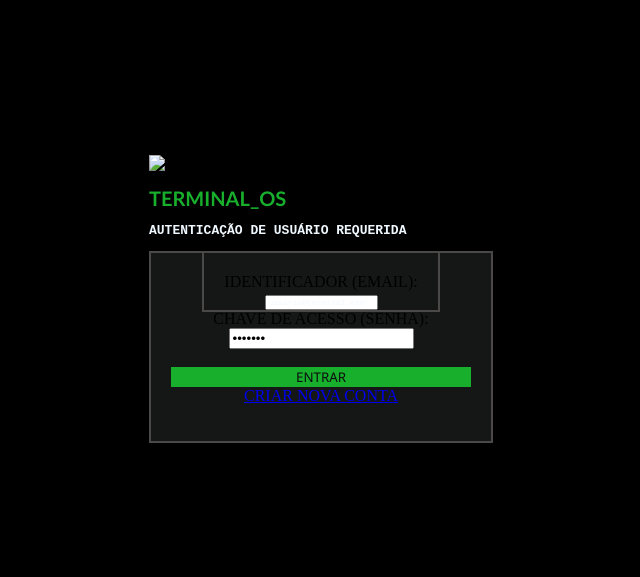
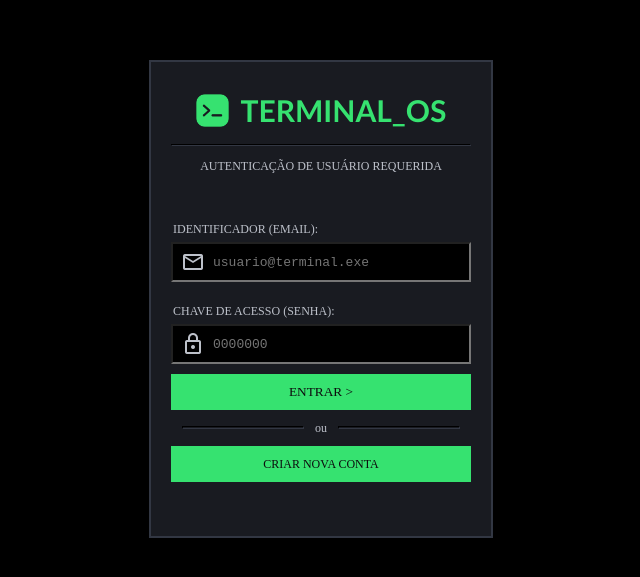
Before and after one commit to Isradias/Terminal, a plain HTML site: page Front/Home/home.html in a window 1280 px wide. Shown: the part 101-678 px from the top of the page, without its empty margins (319-959 px from the left). Drawn offline with nearby package versions, Linux system fonts and the light colour scheme; files that its build step writes are made by us from their sources; files whose address does not match are found by name.

Commit message:
css do home feito

```diff
--- a/Front/Home/home.css
+++ b/Front/Home/home.css
@@ -5,20 +5,44 @@ body {
 	justify-content: center;
 	align-items: center;
 	background-color: black;
+	font-family: IBM Plex Mono;
 }
-.identificador {
-	border: 2px solid rgb(75, 72, 72);
+.logo {
+	display: flex;
+	justify-content: center;
+	align-items: center;
+	gap: 10px;
+}
+
+.logo img {
+	height: 35px;
+	fill: #36e270;
+}
+
+.titulo hr {
+	border-color: #323743;
+}
+
+.container {
+	display: flex;
+	flex-direction: column;
+	border: 2px solid #323743;
 	padding: 20px;
 	border-radius: 0px;
-	background-color: rgb(21, 22, 22);
+	background-color: #191b21;
 	width: 300px;
 	text-align: center;
+	font-size: 12px;
+	line-height: 16px;
+	font-weight: 400;
+	color: #bdc1caff;
+	gap: 30px;
 }
 h1 {
-	color: rgb(24, 175, 44);
+	color: #36e270;
 	font-family:
 		"Gill Sans", "Gill Sans MT", Calibri, "Trebuchet MS", sans-serif;
-	font-size: 20px;
+	font-size: 30px;
 	height: max-content;
 }
 h3 {
@@ -35,41 +59,71 @@ h4 {
 h6 {
 	font-family: monospace;
 }
-#email {
+
+.formulario {
+	display: flex;
+	flex-direction: column;
+	text-align: start;
+}
+
+.formulario label {
+	padding: 5px 2px;
+}
+
+.formulario input {
+	background-color: black;
+	height: 40px;
+}
+
+.input-wrapper {
+	position: relative;
+	width: 100%;
+}
+
+.input-wrapper input {
+	width: 100%;
+	box-sizing: border-box;
+	padding-left: 40px;
+	font-family: monospace;
+	font-size: 13px;
 	color: aliceblue;
-	font-family: monospace;
-	font-size: 8px;
-	text-align: left;
 }
-.btn-login {
-	background-color: rgb(24, 175, 44);
+
+.input-wrapper .icon {
+	position: absolute;
+	left: 10px;
+	top: 50%;
+	transform: translateY(-50%);
+}
+
+.btn-login,
+.btn-cadastro {
+	margin: 10px 0px;
+	padding: 10px 0;
+	background-color: #36e270;
 	color: rgb(13, 13, 14);
 	width: 100%;
 	border: 0;
 	cursor: pointer;
 	transition: 0.3s;
-	font-family: "Segoe UI", Tahoma, Geneva, Verdana, sans-serif;
+	font-family: IBM Plex Mono;
 }
-.btn-login:hover {
-	background-color: rgb(109, 241, 127);
+.btn-login:hover,
+.btn-cadastro:hover {
+	background-color: #02a137;
 }
-.chave-acesso {
-	color: aliceblue;
-	font-family: monospace;
-	text-align: left;
-	font-size: 8px;
+
+.btn-cadastro {
+	text-align: center;
+    text-decoration: none;
 }
-.nova-conta {
-	color: rgb(24, 175, 44);
-	font-family: monospace;
-	font-size: small;
-	cursor: pointer;
+
+.ou {
+	display: flex;
 }
-.logo {
-	text-align: left;
-	font-size: small;
+
+.ou hr {
+	border-color: #323743;
+	width: 40%;
+    height: 1px;
 }
-hr {
-	color: rgb(36, 32, 32);
-	background-color: rgb(48, 47, 47);
-}
--- a/Front/Home/home.html
+++ b/Front/Home/home.html
@@ -1,26 +1,66 @@
-<!DOCTYPE html>
+<!doctype html>
 <html lang="en">
 	<head>
-    <meta charset="UTF-8">
-    <meta name="viewport" content="width=device-width, initial-scale=1.0">
+		<meta charset="UTF-8" />
+		<meta name="viewport" content="width=device-width, initial-scale=1.0" />
 		<title>Terminal_os</title>
-    <link rel="stylesheet" href="Home/home.css">
+		<link rel="stylesheet" href="Home/home.css" />
+		<link
+			href="https://fonts.googleapis.com/css2?family=Material+Symbols+Outlined"
+			rel="stylesheet"
+		/>
 	</head>
 	<body>
-    <di class="container">
+		<div class="container">
 			<div class="titulo">
-            <img src="" alt="logo_terminal">
+				<div class="logo">
+					<img
+						src="../assets/img/terminal_logo.png"
+						alt="terminal_logo"
+					/>
 					<h1>TERMINAL_OS</h1>
-            <H3>AUTENTICAÇÃO DE USUÁRIO REQUERIDA</H3>
 				</div>
-        <div class="identificador">
-            <label for="campo_email" class="identificador">IDENTIFICADOR (EMAIL):</label><br>
-            <input type="text" id="email" name="campo_email" value="usuario@terminal.exe"><br>
-            <label for="campo_senha">CHAVE DE ACESSO (SENHA):</label><br>
-            <input type="password" id="senha" name="campo_senha" value="0000000"><br><br>
-            <button type="button" onclick="validate_login()" class="btn-login">ENTRAR</button>
-            <a href="/cadastro">CRIAR NOVA CONTA</a>
-            <p id="erro" style="color: red;"></p>
+				<hr />
+				<p>AUTENTICAÇÃO DE USUÁRIO REQUERIDA</p>
+			</div>
+			<div class="formulario">
+				<label for="campo_email">IDENTIFICADOR (EMAIL):</label>
+				<div class="input-wrapper">
+					<span class="material-symbols-outlined icon">mail</span>
+
+					<input
+						type="text"
+						id="email"
+						name="campo_email"
+						placeholder="usuario@terminal.exe"
+					/>
+				</div>
+				<br />
+				<label for="campo_senha">CHAVE DE ACESSO (SENHA):</label>
+				<div class="input-wrapper">
+					<span class="material-symbols-outlined icon">lock</span>
+
+					<input
+						type="password"
+						id="senha"
+						name="campo_senha"
+						placeholder="0000000"
+					/>
+				</div>
+				<button
+					type="button"
+					onclick="validate_login()"
+					class="btn-login"
+				>
+					ENTRAR >
+				</button>
+				<div class="ou">
+					<hr />
+					ou
+					<hr />
+				</div>
+				<a href="/cadastro" class="btn-cadastro">CRIAR NOVA CONTA</a>
+				<p id="erro" style="color: red"></p>
 			</div>
 		</div>
 	</body>
```
Also changed, not shown: Front/assets/img/terminal_logo.png (added). Lines whose indentation alone changed are shown as unchanged.
